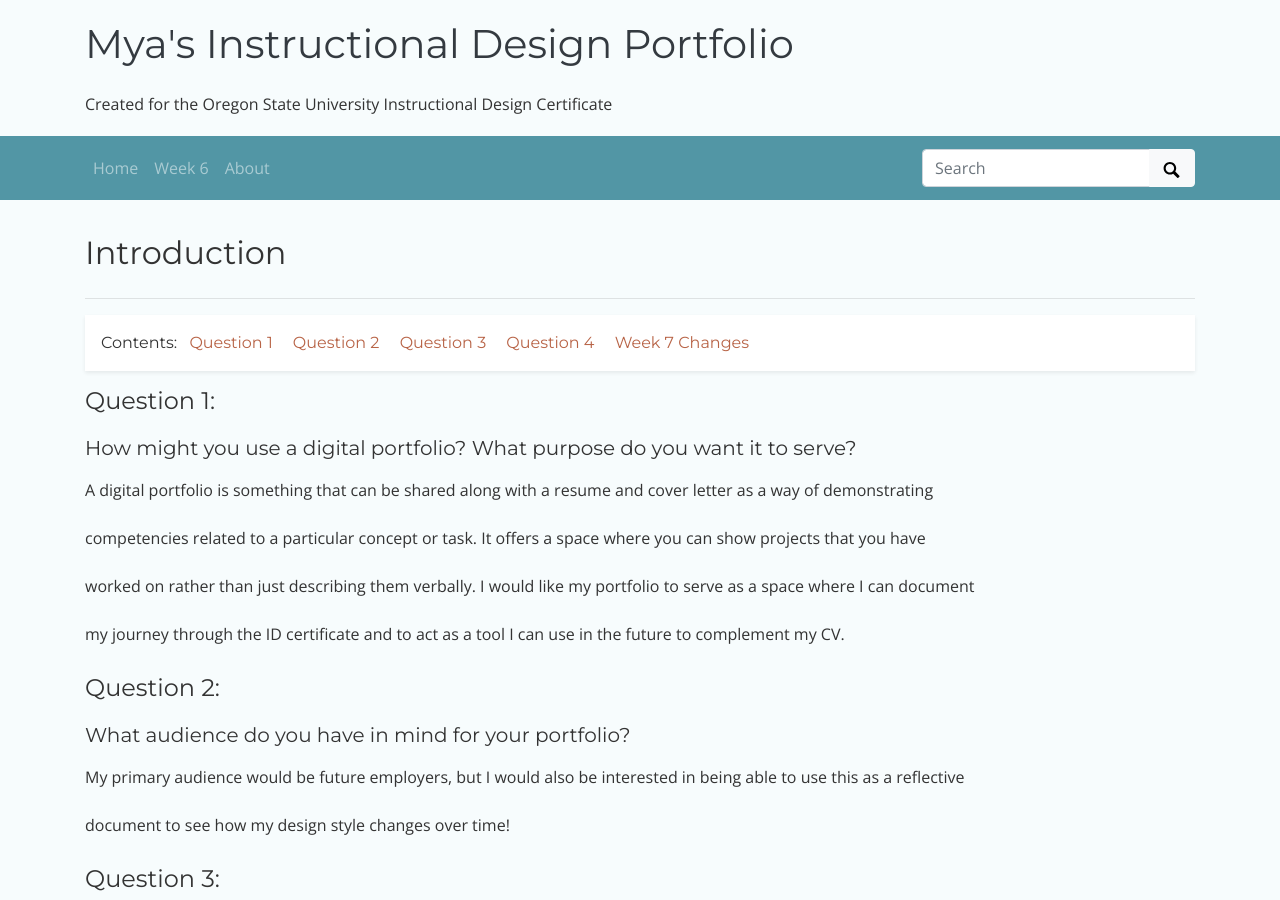
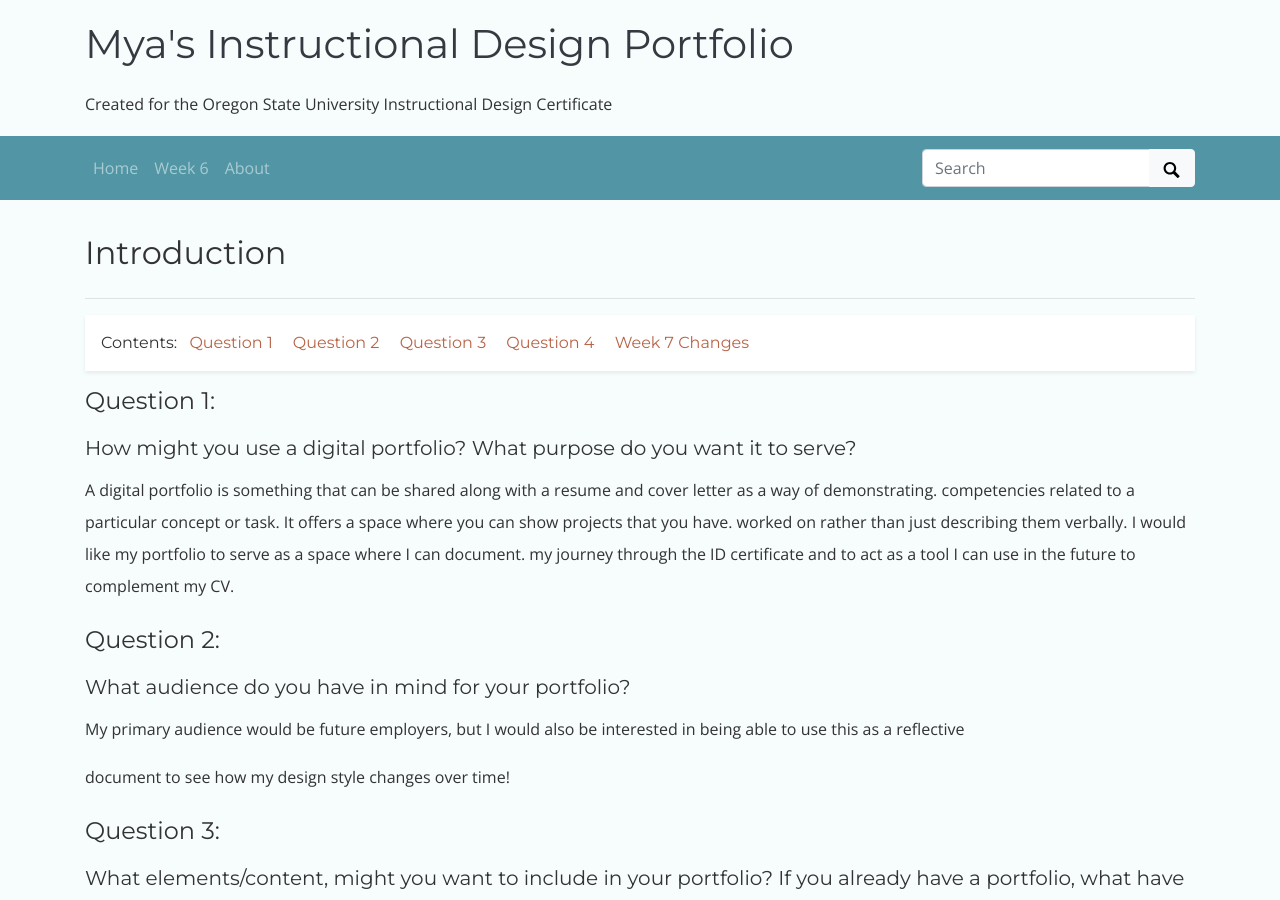
Before and after one commit to mxballin/instructional-design, a Jekyll site: the page built from pages/week7.md, in a window 1280 px wide and 900 px high. Built offline with Jekyll 4.4.1, drawn with Linux system fonts in a browser that asks for light colours; some web fonts are replaced.

```diff
--- a/pages/week7.md
+++ b/pages/week7.md
@@ -13,12 +13,9 @@ permalink: /week7.html
 #### Question 1:
 ##### How might you use a digital portfolio? What purpose do you want it to serve?
 
-A digital portfolio is something that can be shared along with a resume and cover letter as a way of demonstrating
-
- competencies related to a particular concept or task. It offers a space where you can show projects that you have
-
- worked on rather than just describing them verbally. I would like my portfolio to serve as a space where I can document
-
+A digital portfolio is something that can be shared along with a resume and cover letter as a way of demonstrating.
+ competencies related to a particular concept or task. It offers a space where you can show projects that you have.
+ worked on rather than just describing them verbally. I would like my portfolio to serve as a space where I can document.
  my journey through the ID certificate and to act as a tool I can use in the future to complement my CV.
 
 
```
